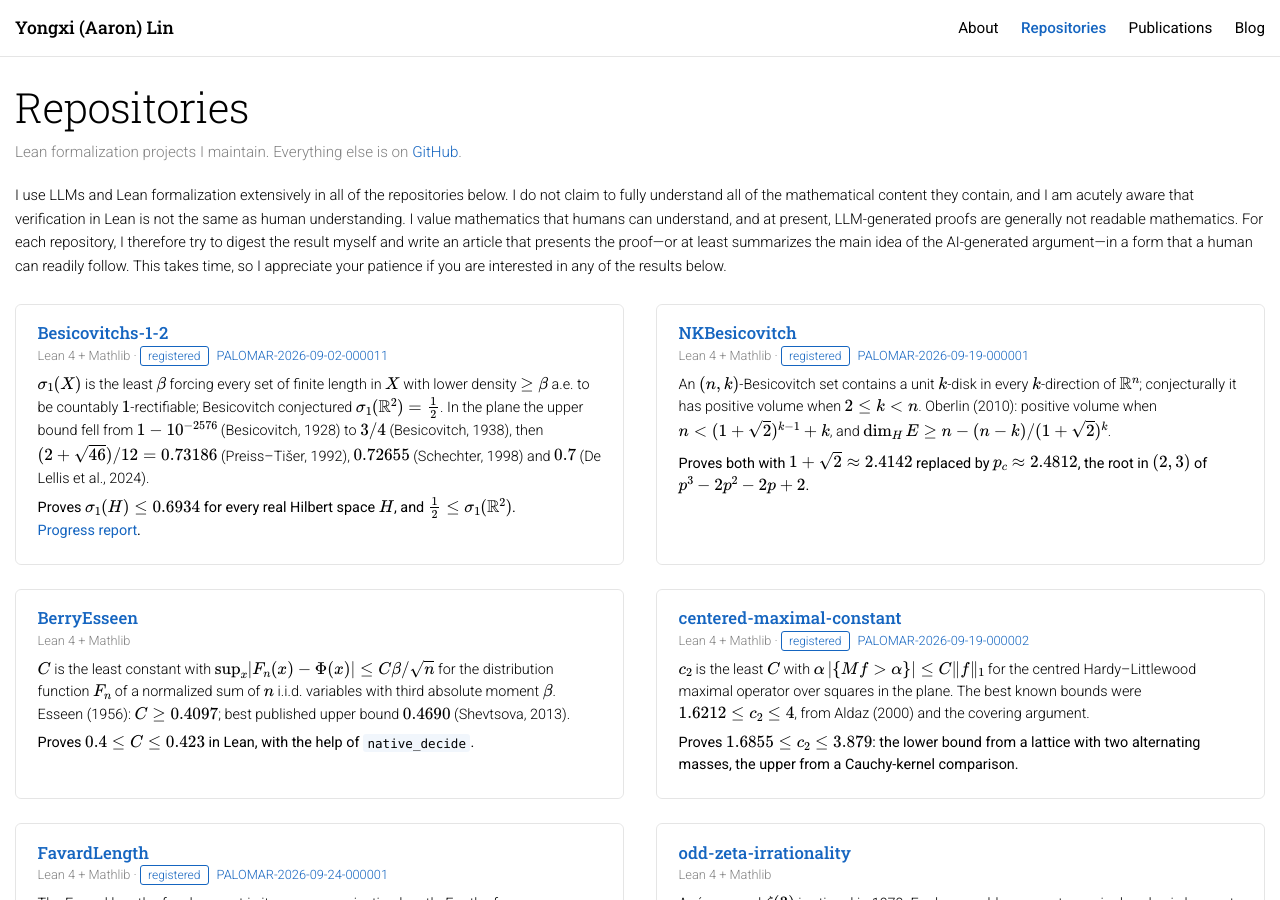
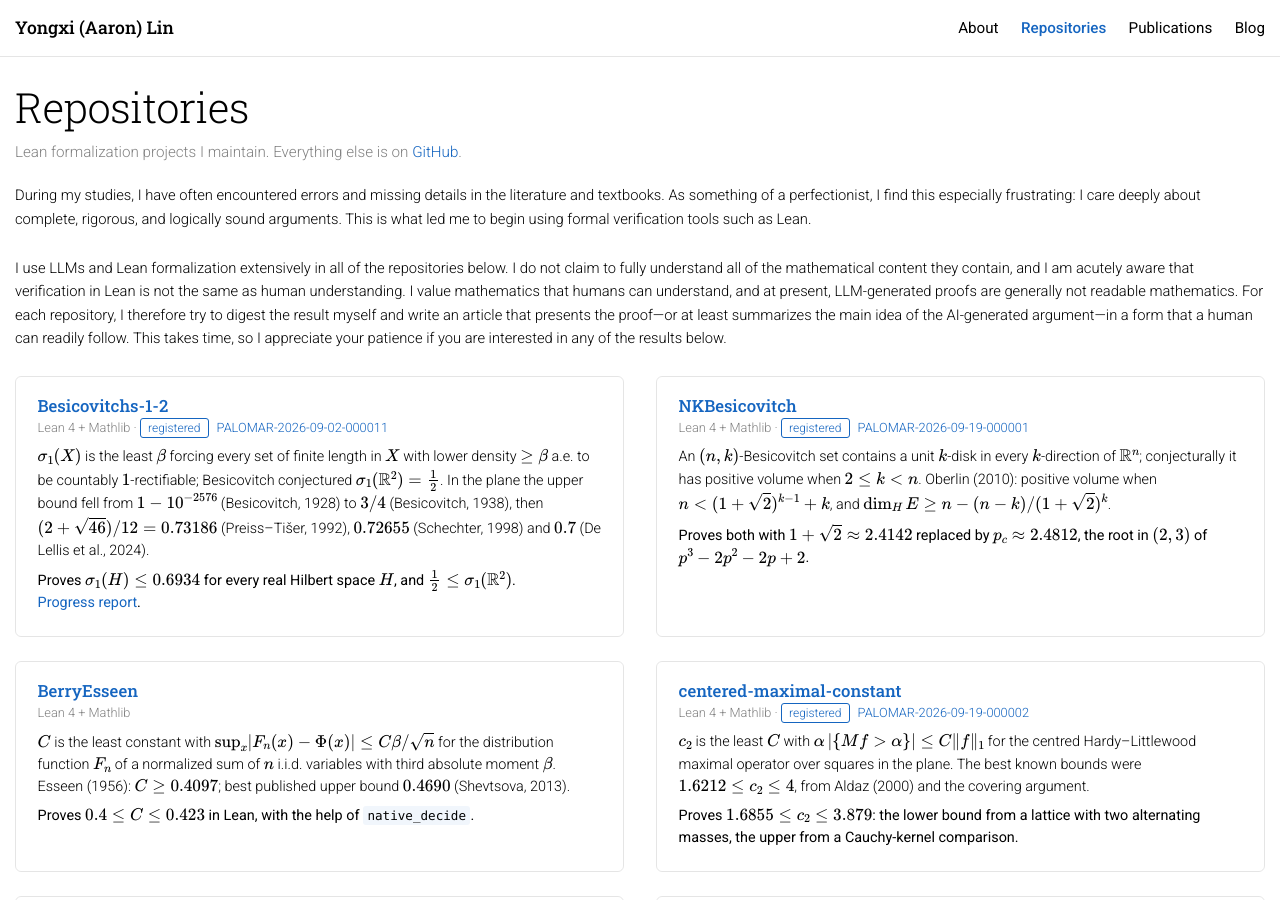
Before and after one commit to CoolRmal/coolrmal.github.io, a Jekyll site: the page built from repositories.md, in a window 1280 px wide and 900 px high. Built offline with Jekyll 4.4.1, drawn with Linux system fonts in a browser that asks for light colours; formulas are drawn with MathJax 3.

Commit message:
Add Lean motivation to repositories page

```diff
--- a/repositories.md
+++ b/repositories.md
@@ -5,6 +5,13 @@ description: Lean formalization projects I maintain. Everything else is on <a hr
 permalink: /repositories/
 nav: repositories
 ---
+
+<p class="repo-intro">
+  During my studies, I have often encountered errors and missing details in the literature and
+  textbooks. As something of a perfectionist, I find this especially frustrating: I care deeply
+  about complete, rigorous, and logically sound arguments. This is what led me to begin using
+  formal verification tools such as Lean.
+</p>
 
 <p class="repo-intro">
   I use LLMs and Lean formalization extensively in all of the repositories below. I do not claim
```
